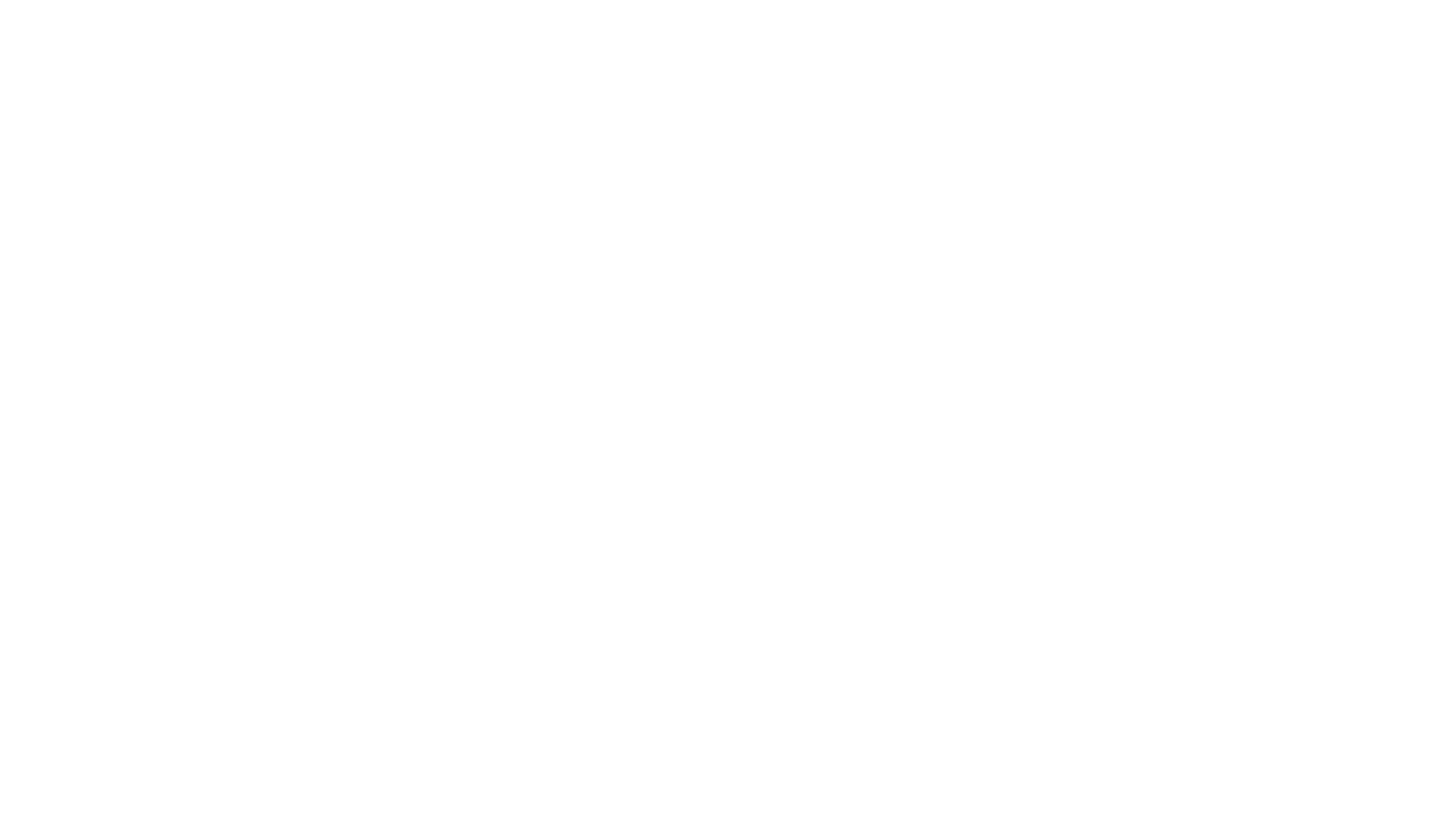
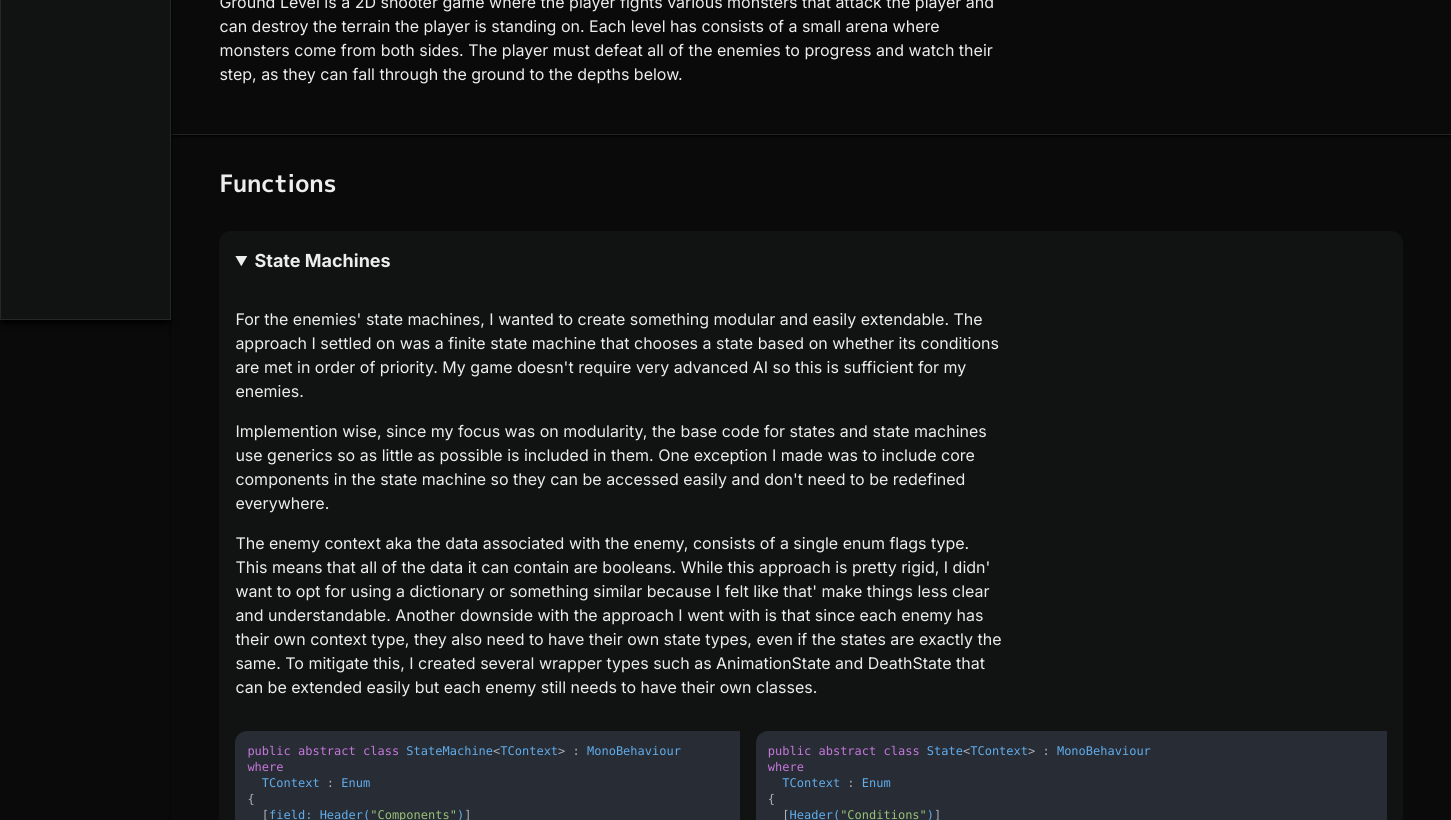
Before and after one commit to btasa013/portfolio, a Next.js app: page /projects/ground-level/reports/1 in a window 1280 px wide. Before the commit this address had no page. Shown: the part 480-1300 px from the top of the page, 1451 px wide, since content can reach past the window. Before the commit the page ends 800 px from the top, so only its background shows below. Built offline with nearby package versions, Linux system fonts and the light colour scheme.

Commit message:
Try to fix links

```diff
--- a/src/app/projects/fledge/page.tsx
+++ b/src/app/projects/fledge/page.tsx
@@ -20,9 +20,9 @@ export default function Project() {
       navButton: { title: "Reports" },
       ref: useRef(null),
       content: <div className="flex flex-col gap-4">
-        <a className="bg-bg-secondary w-32 text-center p-2 rounded-2xl will-change-transform motion-safe:hover:scale-105 hover:brightness-125 transition-all duration-200" href={`reports/3`}>Report 3</a>
-        <a className="bg-bg-secondary w-32 text-center p-2 rounded-2xl will-change-transform motion-safe:hover:scale-105 hover:brightness-125 transition-all duration-200" href={`reports/2`}>Report 2</a>
-        <a className="bg-bg-secondary w-32 text-center p-2 rounded-2xl will-change-transform motion-safe:hover:scale-105 hover:brightness-125 transition-all duration-200" href={`reports/1`}>Report 1</a>
+        <a className="bg-bg-secondary w-32 text-center p-2 rounded-2xl will-change-transform motion-safe:hover:scale-105 hover:brightness-125 transition-all duration-200" href={`./reports/3`}>Report 3</a>
+        <a className="bg-bg-secondary w-32 text-center p-2 rounded-2xl will-change-transform motion-safe:hover:scale-105 hover:brightness-125 transition-all duration-200" href={`./reports/2`}>Report 2</a>
+        <a className="bg-bg-secondary w-32 text-center p-2 rounded-2xl will-change-transform motion-safe:hover:scale-105 hover:brightness-125 transition-all duration-200" href={`./reports/1`}>Report 1</a>
       </div>
     },
     {
--- a/src/app/projects/ground-level/page.tsx
+++ b/src/app/projects/ground-level/page.tsx
@@ -15,14 +15,14 @@ import ShowcaseImage3 from '@/assets/ground-level/image3.png';
 export default function Project() {
 
   const sections: ProjectSectionProps[] = [
-    /*{
+    {
       title: "Reports",
       navButton: { title: "Reports" },
       ref: useRef(null),
       content: <div className="flex flex-col gap-4">
-        <div>Nothing to see here as of now!</div>
+        <a className="bg-bg-secondary w-32 text-center p-2 rounded-2xl will-change-transform motion-safe:hover:scale-105 hover:brightness-125 transition-all duration-200" href={`./reports/1`}>Report 1</a>
       </div>
-    },*/
+    },
     {
       title: "Screenshots",
       navButton: { title: "Screenshots" },
@@ -37,14 +37,16 @@ export default function Project() {
         <p></p>
       </div>
     },
-    /*{
+    {
       title: "Gameplay Video",
       navButton: { title: "Gameplay" },
       ref: useRef(null),
       content: <div>
+        {/* Second iframe is needed so the video isn't blocked on Firefox for some reason */}
         <iframe hidden></iframe>
+        <iframe className="aspect-video max-w-[800px]" src="https://www.youtube.com/embed/cAFu9xsRNwk" title="Fledge Gameplay" allowFullScreen></iframe>
       </div>
-    }*/
+    }
   ];
 
   return (
--- /dev/null
+++ b/src/app/projects/ground-level/reports/1/page.tsx
@@ -0,0 +1,209 @@
+"use client";
+
+import ProjectPage, { ProjectSectionProps } from '@/components/ProjectPage';
+import CodeBlock from '@/components/CodeBlock';
+import ContentPicture from '@/components/ContentPicture';
+import { TITLE, SLUG, TEAM, DESCRIPTION, asset } from '../../data';
+import { useRef } from 'react';
+
+import ProjectBanner from '@/assets/ground-level/banner.png';
+import ShowcaseImage0 from '@/assets/fledge/gameplay_screenshot0.png';
+import ShowcaseImage1 from '@/assets/fledge/gameplay_screenshot1.png';
+import ShowcaseImage2 from '@/assets/fledge/gameplay_screenshot2.png';
+import ShowcaseImage3 from '@/assets/fledge/gameplay_screenshot3.png';
+import Image from 'next/image';
+
+const stateMachines = <div className="*:my-8">
+  <div className="md:max-w-2/3 *:my-4">
+    <p>
+      For the enemies&apos; state machines, I wanted to create something modular and easily extendable. The approach I settled
+      on was a finite state machine that chooses a state based on whether its conditions are met in order of priority.
+      My game doesn't require very advanced AI so this is sufficient for my enemies.
+    </p>
+    <p>
+      Implemention wise, since my focus was on modularity, the base code for states and state machines use generics
+      so as little as possible is included in them. One exception I made was to include core components in the state machine
+      so they can be accessed easily and don't need to be redefined everywhere.
+    </p>
+    <p>
+      The enemy context aka the data associated with the enemy, consists of a single enum flags type. This means that
+      all of the data it can contain are booleans. While this approach is pretty rigid, I didn&apos; want to opt for
+      using a dictionary or something similar because I felt like that&apos; make things less clear and understandable.
+      Another downside with the approach I went with is that since each enemy has their own context type, they also
+      need to have their own state types, even if the states are exactly the same. To mitigate this, I created several
+      wrapper types such as AnimationState and DeathState that can be extended easily but each enemy still needs to
+      have their own classes.
+    </p>
+  </div>
+  <div className="flex flex-row gap-4">
+    <CodeBlock>
+    {`
+      public abstract class StateMachine<TContext> : MonoBehaviour
+      where
+          TContext : Enum
+      {
+          [field: Header("Components")]
+          [field: SerializeField] public Transform RootTransform { get; private set; }
+          [field: SerializeField] public Animator Animator { get; private set; }
+          [field: SerializeField] public Rigidbody2D Rigidbody { get; private set; }
+          [field: SerializeField] public Collider2D Collider { get; private set; }
+          [field: SerializeField] public SpriteRenderer SpriteRenderer { get; private set; }
+
+          [Header("States")]
+          [SerializeField, Min(0.001f)] private float UpdateInterval = 0.5f;
+          [SerializeField] private State<TContext> DefaultState;
+          [SerializeField] private State<TContext>[] States;
+
+          public Context<TContext> Context;
+          public State<TContext> CurrentState;
+
+          private void Start()
+          {
+              DefaultState.SetStateMachine(this);
+              foreach (var state in States)
+                  state.SetStateMachine(this);
+
+              Invoke(nameof(UpdateState), UpdateInterval);
+          }
+
+          private void UpdateState()
+          {
+              var state = ChooseState();
+
+              if (state != CurrentState)
+              {
+                  if (CurrentState != null)
+                      CurrentState.Exit();
+
+                  CurrentState = state;
+                  if (state != null)
+                      state.Enter();
+              }
+
+              Invoke(nameof(UpdateState), UpdateInterval);
+          }
+
+          // Go through all states and return the first that can be entered
+          // except if the current state can't be exited.
+          private State<TContext> ChooseState()
+          {
+              if (CurrentState != null)
+              {
+                  CurrentState.UpdateContext(ref Context);
+                  if (!CurrentState.CanExit(ref Context))
+                      return CurrentState;
+              }
+
+              foreach (var state in States)
+              {
+                  state.UpdateContext(ref Context);
+                  if (state.CanEnter(ref Context))
+                      return state;
+              }
+
+              return DefaultState;
+          }
+
+          ...
+      }
+    `}
+    </CodeBlock>
+    <CodeBlock>
+      {`
+        public abstract class State<TContext> : MonoBehaviour
+        where
+            TContext : Enum
+        {
+            [Header("Conditions")]
+            [SerializeField] private TContext MustBeTrue;
+            [SerializeField] private TContext MustBeFalse;
+
+            protected StateMachine<TContext> StateMachine { get; private set; }
+
+            public virtual bool CanExit(ref Context<TContext> context) => true;
+
+            // Check that all 'mustBeTrue' conditions are met and none of the 'mustBeFalse' are.
+            public virtual bool CanEnter(ref Context<TContext> context)
+            {
+                // The enum type can't be used directly so EnumHelper does it by converting it to an UInt64.
+                return EnumHelper.HasAll(context.Flags, MustBeTrue) && EnumHelper.HasNone(context.Flags, MustBeFalse);
+            }
+
+            public virtual void UpdateContext(ref Context<TContext> context) { }
+
+            public virtual void Enter() { }
+            public virtual void Exit() { }
+
+            public virtual void Tick() { }
+            public virtual void FixedTick() { }
+
+            ...
+        }
+      `}
+    </CodeBlock>
+  </div>
+</div>;
+
+const s = <div className="*:my-8">
+  <div className="max-w-2/3">
+
+  </div>
+</div>
+
+export default function Project() {
+
+  const sections: ProjectSectionProps[] = [
+    {
+      title: "Functions",
+      ref: useRef(null),
+      navButton: { title: "Functions" },
+      content: [
+        { title: "State Machines", content: stateMachines }
+      ],
+    },
+    {
+      title: "Problems",
+      ref: useRef(null),
+      navButton: { title: "Problems" },
+      content: [
+      ]
+    },
+    {
+      title: "Screenshots",
+      ref: useRef(null),
+      navButton: { title: "Screenshots" },
+      content: <div className="
+          grid grid-cols-2 grid-rows-2 gap-2 md:gap-4 *:shadow-bg-black *:shadow-md w-fit
+      ">
+        <Image alt="" src={ShowcaseImage0} className="pixelated"/>
+        <Image alt="" src={ShowcaseImage1} className="pixelated"/>
+        <Image alt="" src={ShowcaseImage2} className="pixelated"/>
+        <Image alt="" src={ShowcaseImage3} className="pixelated"/>
+        <p></p>
+      </div>
+    },
+    {
+      title: "Gameplay Video",
+      ref: useRef(null),
+      navButton: { title: "Gameplay" },
+      content: <div>
+        {/* Second iframe is needed so the video isn't blocked on Firefox for some reason */}
+        <iframe hidden></iframe>
+        <iframe className="aspect-video max-w-[800px]" src="https://www.youtube.com/embed/cAFu9xsRNwk" title="Fledge Gameplay" allowFullScreen></iframe>
+      </div>
+    }
+  ];
+
+  return (
+    <ProjectPage
+      title={TITLE}
+      slug={SLUG}
+      team={TEAM}
+      description={DESCRIPTION}
+      banner={ProjectBanner}
+      sections={sections}
+      isMainPage={false}
+    >
+    </ProjectPage>
+  );
+}
--- a/src/components/CodeBlock.tsx
+++ b/src/components/CodeBlock.tsx
@@ -27,7 +27,7 @@ export default function CodeBlock({ children }: CodeBlockProps) {
   const code = reindent(dedent(children));
 
   return (
-    <div className="overflow-auto w-[250px] sm:w-[370px] md:w-[470px] lg:w-[700px]">
+    <div className="overflow-auto w-fit">
       <pre className="theme-atom-one-dark w-fit text-xs">
         <code ref={codeRef} className="language-csharp whitespace-pre rounded-xl">
           {code}
```
